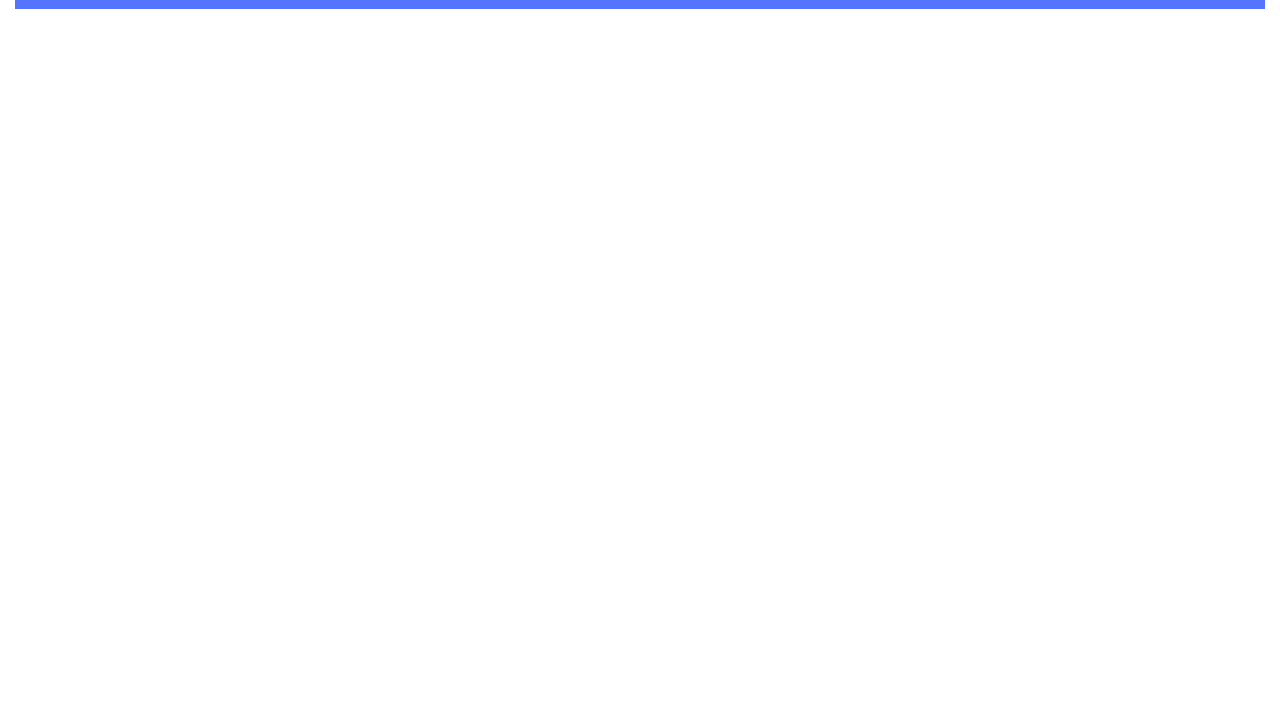
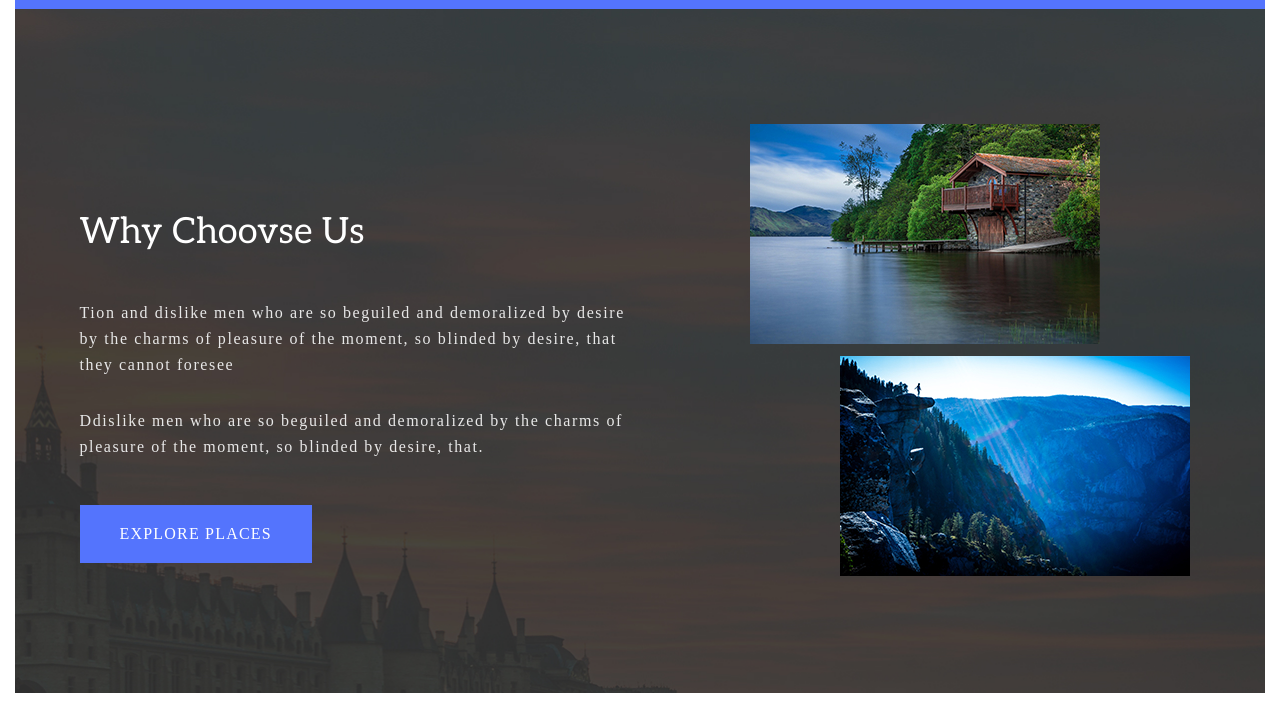
Before and after one commit to norabytyci/bhromaon, a plain HTML site: page index.html in a window 1280 px wide. Shown: the part 832-1539 px from the top of the page. Before the commit the page ends 855 px from the top, so only its background shows below. Drawn offline with Linux system fonts and the light colour scheme.

Commit message:
Desktop about us finished

```diff
--- a/index.html
+++ b/index.html
@@ -76,5 +76,31 @@
         </div>
       </nav>
     </header>
+    <main>
+      <section class="about">
+        <div class="container">
+          <div class="about__content">
+            <h2>Why Choovse Us</h2>
+            <p>
+              Tion and dislike men who are so beguiled and demoralized by desire
+              by the charms of pleasure of the moment, so blinded by desire,
+              that they cannot foresee
+            </p>
+            <p>
+              Ddislike men who are so beguiled and demoralized by the charms of
+              pleasure of the moment, so blinded by desire, that.
+            </p>
+            <a href="#" class="btn--primary">Explore places</a>
+          </div>
+          <div class="about__images">
+            <img src="assets/images/about-image1.jpg" alt="House near a lake" />
+            <img
+              src="assets/images/about-image2.jpg"
+              alt="Girl on top of a mountain"
+            />
+          </div>
+        </div>
+      </section>
+    </main>
   </body>
 </html>
--- /dev/null
+++ b/scss/main/_about.scss
@@ -0,0 +1,48 @@
+.about {
+  background-image: url("../../assets/images/about-bg.jpg");
+  background-size: cover;
+  background-position: center;
+  padding: 11.5rem 0px;
+  .container {
+    display: flex;
+    align-items: flex-end;
+  }
+  &__content {
+    color: #fff;
+    max-width: 56rem;
+    margin-right: 11rem;
+    padding-bottom: 15px;
+    h2 {
+      font-family: $aleo;
+      font-weight: 400;
+      font-size: 3.6rem;
+      margin-bottom: 5rem;
+    }
+    p {
+      line-height: 26px;
+      font-size: 16px;
+      letter-spacing: 1.6px;
+      color: #e8e8e8;
+      margin-top: 3rem;
+      &:first-of-type {
+        margin-top: 0px;
+      }
+    }
+    .btn--primary {
+      padding: 21px 40px;
+      text-transform: uppercase;
+      margin-top: 4.5rem;
+      text-decoration: none;
+      font-size: 16px;
+      letter-spacing: 1.2px;
+      display: inline-block;
+    }
+  }
+  &__images {
+    img:last-child {
+      margin-top: 10px;
+      margin-left: 9rem;
+      display: inline-block;
+    }
+  }
+}
--- a/scss/main/_main.scss
+++ b/scss/main/_main.scss
@@ -16,3 +16,5 @@ input {
   outline: none;
   border: none;
 }
+
+@import "about";
```
Also changed, not shown: dist/css/app.css.
